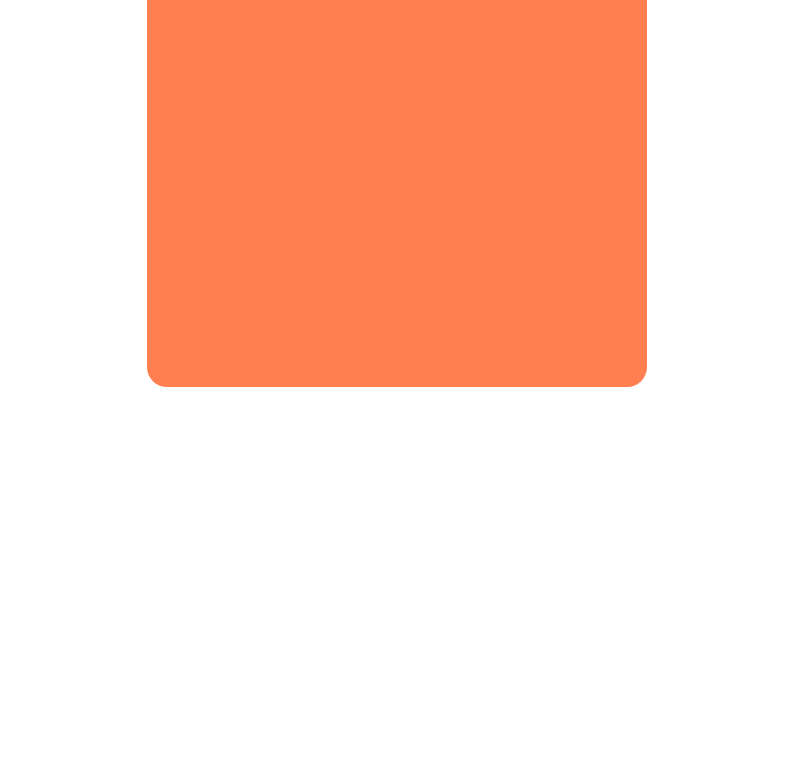
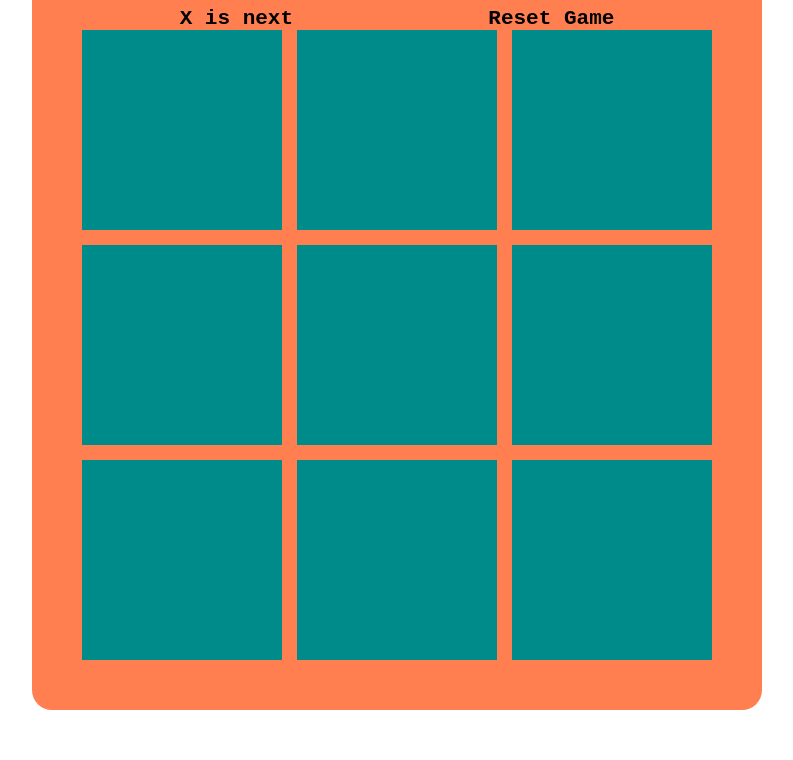
Before and after one commit to ArlindPestisha/block-zero-code-test, a plain HTML site: page index.html in a window 1280 px wide. Shown: the part 163-923 px from the top of the page, without its empty margins (243-1036 px from the left). Before the commit the page ends 800 px from the top, so only its background shows below. Drawn offline with Linux system fonts and the light colour scheme.

Commit message:
styling the grid

```diff
--- a/style.css
+++ b/style.css
@@ -13,8 +13,6 @@ body {
 .container {
     background: coral;
     border-radius: 20px;
-    width: 500px;
-    height: 500px;
     margin: 50px;
     padding: 50px;
 }
@@ -22,4 +20,33 @@ body {
 .title {
     text-align: center;
     color: darkcyan;
+    font-size: 35px;
 }
+
+.action {
+    margin-top: 30px;
+    font-size: 21px;
+    display: flex;
+    justify-content: space-around;
+}
+
+.reset {
+    cursor: pointer;
+}
+
+.reset:hover {
+    color: darkcyan;
+}
+
+.grid {
+    display: grid;
+    grid-template-columns: repeat(3, 1fr);
+    grid-template-rows: repeat(3, 1fr);
+    grid-gap: 15px;
+}
+
+.game-square {
+    height: 200px;
+    width: 200px;
+    background: darkcyan;
+}
```
